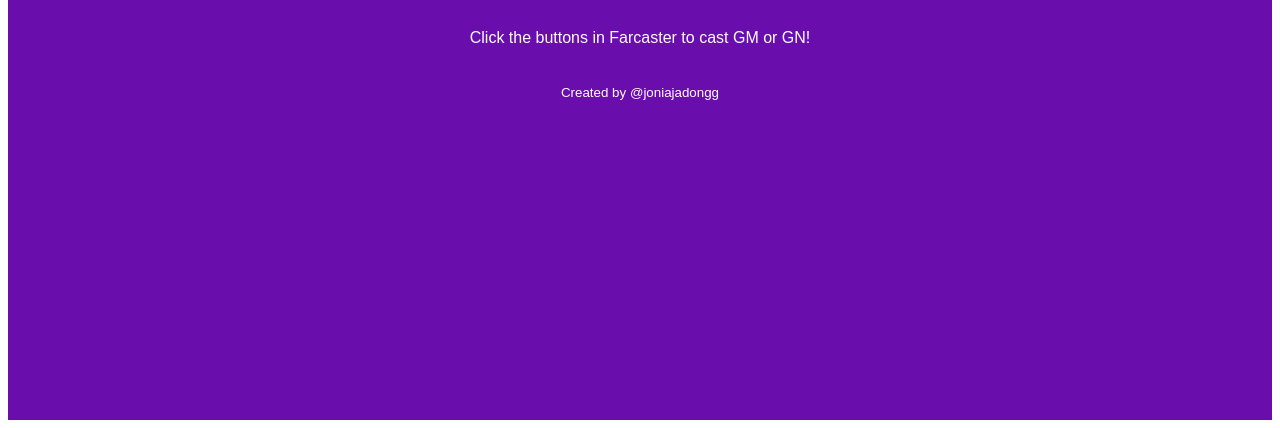
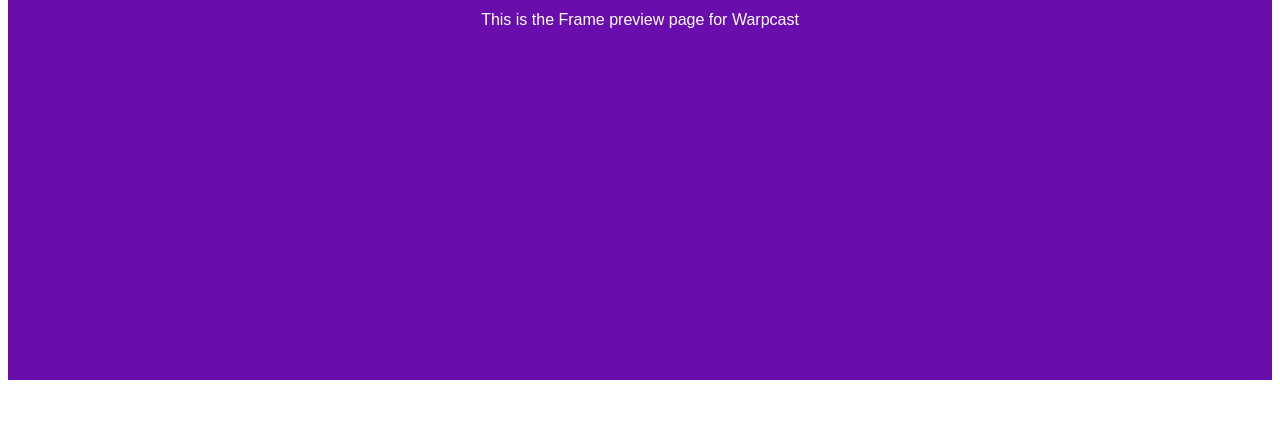
Before and after one commit to andika666/gmgn-caster, a plain HTML site: page og.html in a window 1280 px wide. Shown: the part 428-856 px from the top of the page. After the commit the page ends 816 px from the top, so only its background shows below. Drawn offline with Linux system fonts and the light colour scheme.

Commit message:
Update og.html

```diff
--- a/og.html
+++ b/og.html
@@ -5,7 +5,7 @@
   <meta name="viewport" content="width=device-width, initial-scale=1.0"/>
   <title>GMGN Caster</title>
 
-  <!-- ✅ Farcaster Frame Meta Tags -->
+  <!-- Farcaster Frame Meta Tags -->
   <meta property="og:title" content="GM / GN Caster" />
   <meta property="og:description" content="Send GM or GN with one click!" />
   <meta property="og:image" content="https://placehold.co/1200x630?text=GMGN+Caster" />
@@ -19,13 +19,9 @@
   <meta name="fc:frame:button:2:target" content="https://warpcast.com/~/compose?text=GN" />
 </head>
 <body>
-  <div style="display: flex; flex-direction: column; align-items: center; justify-content: center; height: 100vh; background-color: #6a0dad; color: white; font-family: sans-serif; text-align: center; padding: 20px;">
+  <div style="display: flex; flex-direction: column; align-items: center; justify-content: center; height: 100vh; background-color: #6a0dad; color: white; font-family: sans-serif; text-align: center;">
     <h1>GM / GN Caster</h1>
-    <p>This is the Farcaster Frame page</p>
-    <p>Click the buttons in Farcaster to cast GM or GN!</p>
-    <p style="margin-top: 20px;">
-      <small>Created by @joniajadongg</small>
-    </p>
+    <p>This is the Frame preview page for Warpcast</p>
   </div>
 </body>
 </html>
```
